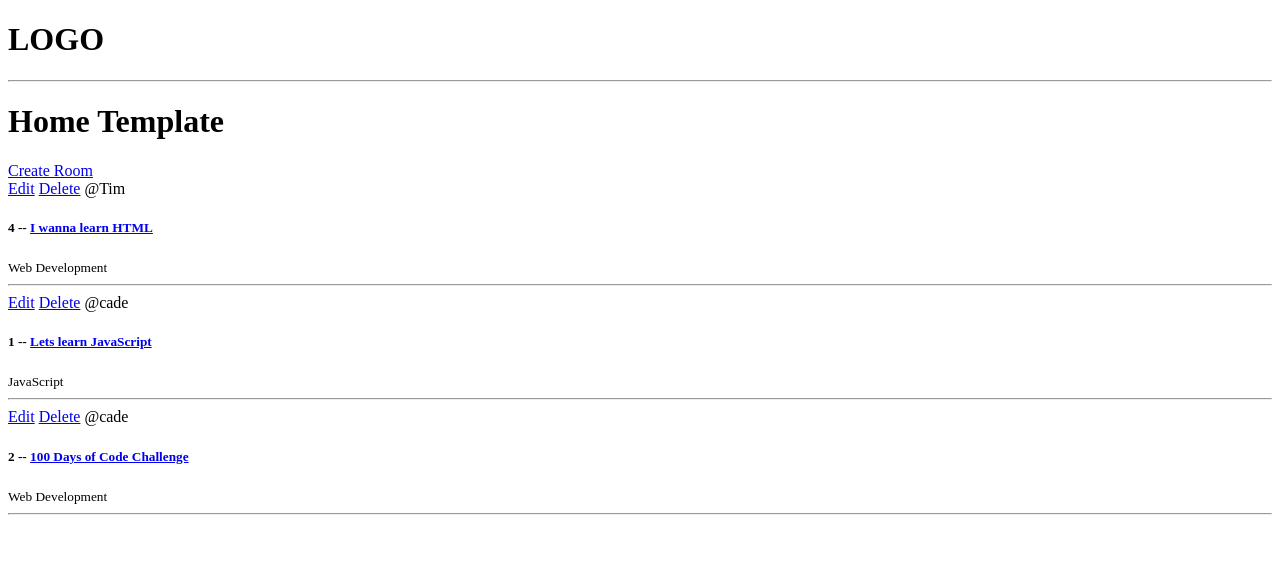
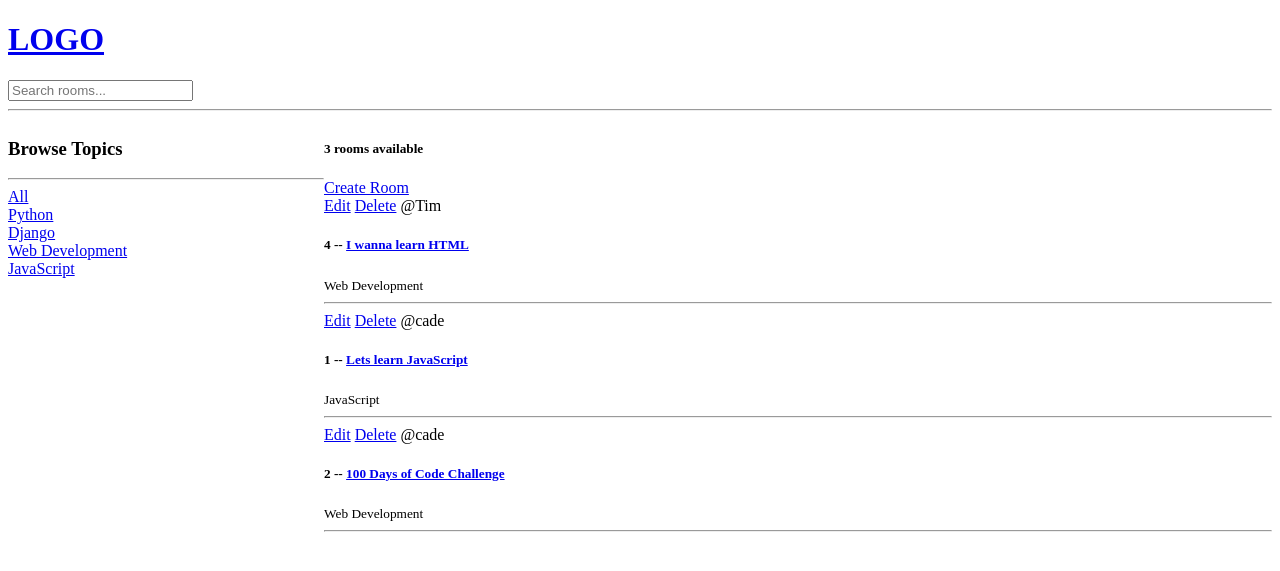
Before and after one commit to Sparrow0005/3155-Project, a Django app: page / in a window 1280 px wide. Shown: the top 571 px of the page. Run offline with Django 5.2, Linux system fonts and the light colour scheme; data comes from the database, SQL or seed files in the repository.

Commit message:
Search Functionality Commit

```diff
--- a/base/templates/base/home.html
+++ b/base/templates/base/home.html
@@ -2,15 +2,34 @@
 
 
 {% block content %}
-<h1>
-    Home Template
-</h1>
+
+<style>
+    .home-container{
+        display: grid;
+        grid-template-columns: 1fr 3fr;
+    }
+</style>
+
+<div class="home-container">
 
     <div>
+        <h3>Browse Topics</h3>
+        <hr>
 
+        <div>
+            <a href="{% url 'Home' %}">All</a>
+        </div>
+
+        {% for topic in topics %}
+            <div>
+                <a href="{% url 'Home' %}?q={{topic.name}}">{{topic.name}}</a>
+            </div>
+        {%endfor%}
+    </div>
+
+    <div>
+        <h5>{{room_count }} rooms available</h5>
         <a href="{% url 'create-room' %}">Create Room</a>
-
-</div>
 
         <div>
             {% for room in rooms %}
@@ -24,4 +43,7 @@
             </div>
             {%endfor%}
         </div>
+    </div>
+
+</div>
 {% endblock content %}
--- a/base/views.py
+++ b/base/views.py
@@ -1,5 +1,6 @@
 from django.shortcuts import render, redirect
-from .models import Room
+from django.db.models import Q
+from .models import Room, Topic
 from .forms import RoomForm
 
 # Create your views here.
@@ -12,8 +13,17 @@ from .forms import RoomForm
 
 
 def home(request):
-    rooms = Room.objects.all()
-    context = {'rooms':rooms}
+    q = request.GET.get('q') if request.GET.get('q') != None else ''
+    rooms = Room.objects.filter(
+        Q(topic__name__icontains=q) |
+        Q(name__icontains=q) |
+        Q(descrition__icontains=q)
+    )
+
+    topics = Topic.objects.all()
+    room_count = rooms.count()
+
+    context = {'rooms':rooms, 'topics':topics, 'room_count':room_count}
     return render(request, 'base/home.html', context)
 
 def room(request, pk):
--- a/templates/navbar.html
+++ b/templates/navbar.html
@@ -1,5 +1,9 @@
-<a href-"/">
+<a href="/">
     <h1>LOGO</h1>
 </a>
 
+<form method="GET" action="{% url 'Home' %}">
+    <input type="text" name="q" placeholder="Search rooms..."/>
+</form>
+
 <hr>
```
Lines whose indentation alone changed are shown as unchanged.
